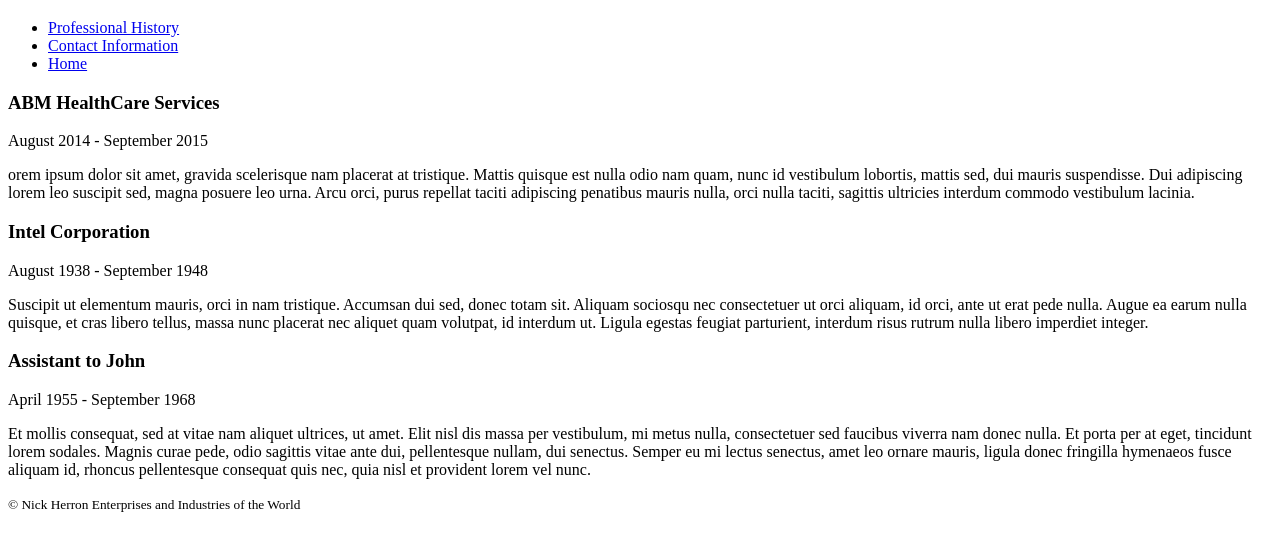
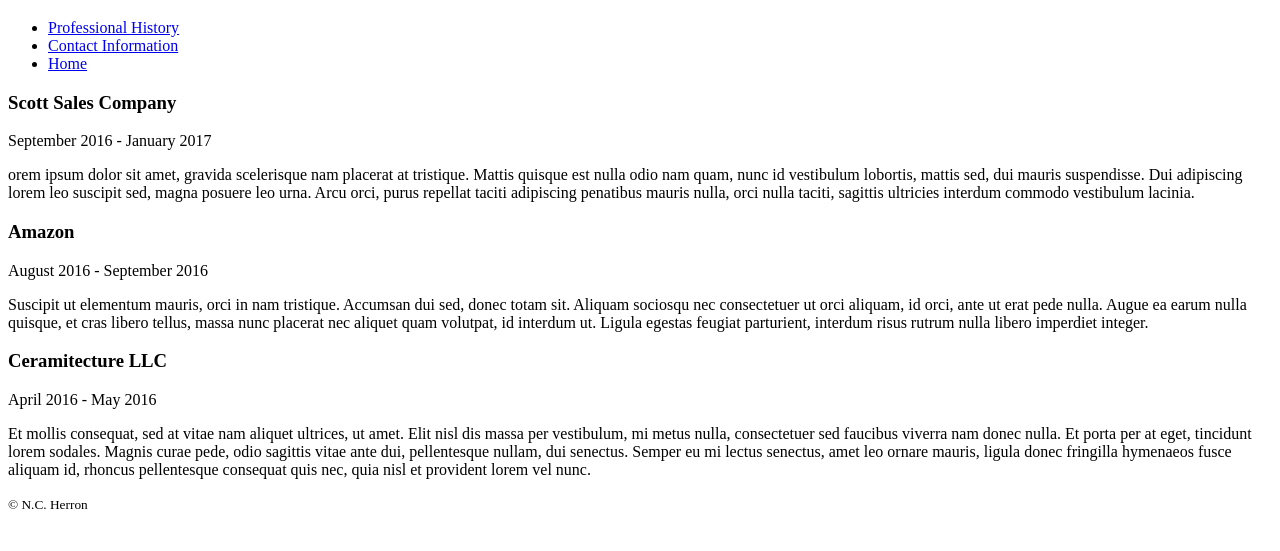
Before and after one commit to NickHerron101/bioMarkUpEx, a plain HTML site: page professionalHistory.html in a window 1280 px wide. Shown: the part 61-612 px from the top of the page. Drawn offline with Linux system fonts and the light colour scheme.

Commit message:
made some changes

```diff
--- a/professionalHistory.html
+++ b/professionalHistory.html
@@ -19,8 +19,8 @@
 			<main>
 				<article>
 					<header>
-						<h3>ABM HealthCare Services</h3>
-						<time datetime="2014-08">August 2014</time> - <time datetime="2015-09">September 2015</time>
+						<h3>Scott Sales Company</h3>
+						<time datetime="2016-09">September 2016</time> - <time datetime="2017-01">January 2017</time>
 					</header>
 					<section>
 						<p>
@@ -30,8 +30,8 @@
 				</article>
 				<article>
 					<header>
-						<h3>Intel Corporation</h3>
-						<time datetime="1938-08">August 1938</time> - <time datetime="1948-09">September 1948</time>
+						<h3>Amazon</h3>
+						<time datetime="2016-8">August 2016</time> - <time datetime="2016-09">September 2016</time>
 					</header>
 					<section>
 						<p>
@@ -41,8 +41,8 @@
 				</article>
 				<article>
 					<header>
-						<h3>Assistant to John</h3>
-						<time datetime="1955-04">April 1955</time> - <time datetime="1968-09">September 1968</time>
+						<h3>Ceramitecture LLC</h3>
+						<time datetime="2016-04">April 2016</time> - <time datetime="2016-05">May 2016</time>
 					</header>
 					<section>
 						<p>
@@ -52,7 +52,7 @@
 				</article>
 			</main>
 			<footer>
-				<p><small>&copy; Nick Herron Enterprises and Industries of the World</small></p>
+				<p><small>&copy; N.C. Herron</small></p>
 			</footer>
 		</body>
 	</html>
```
Also changed, not shown: index.html (+1 -1 lines).
